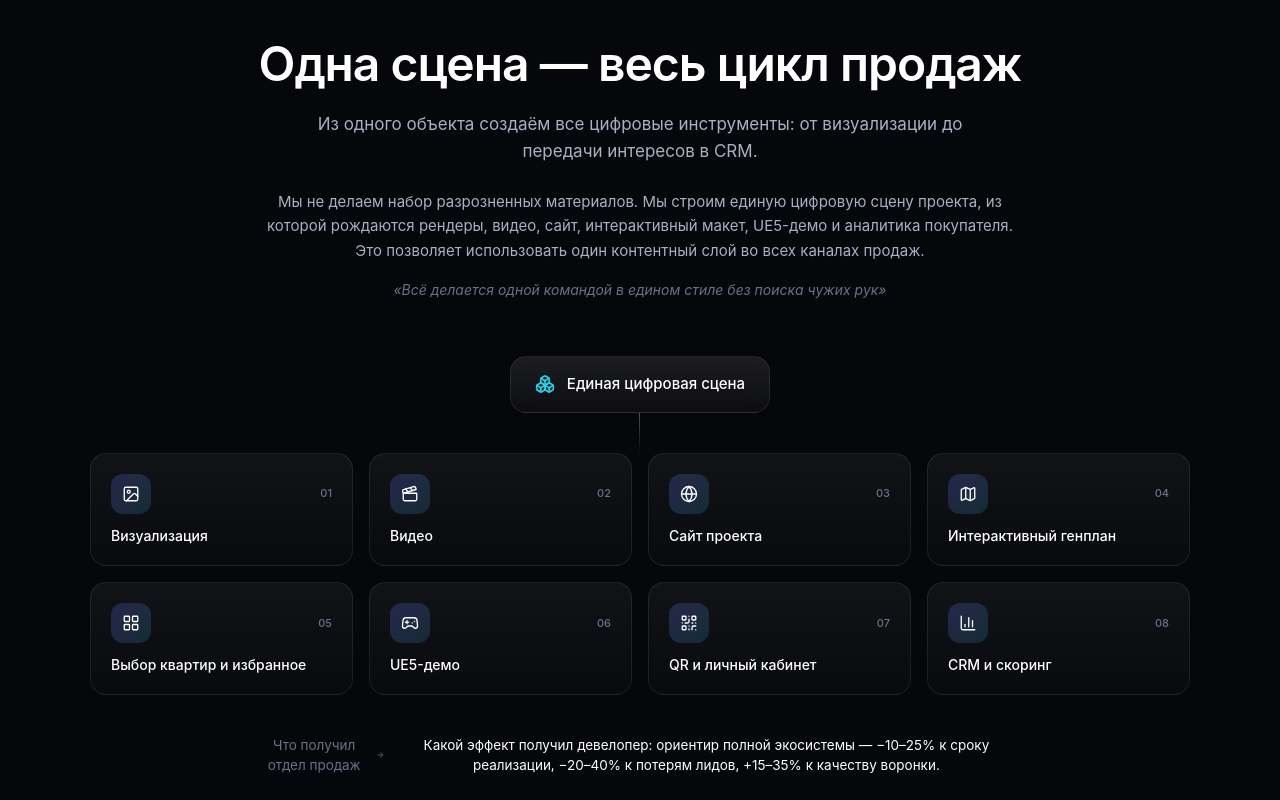
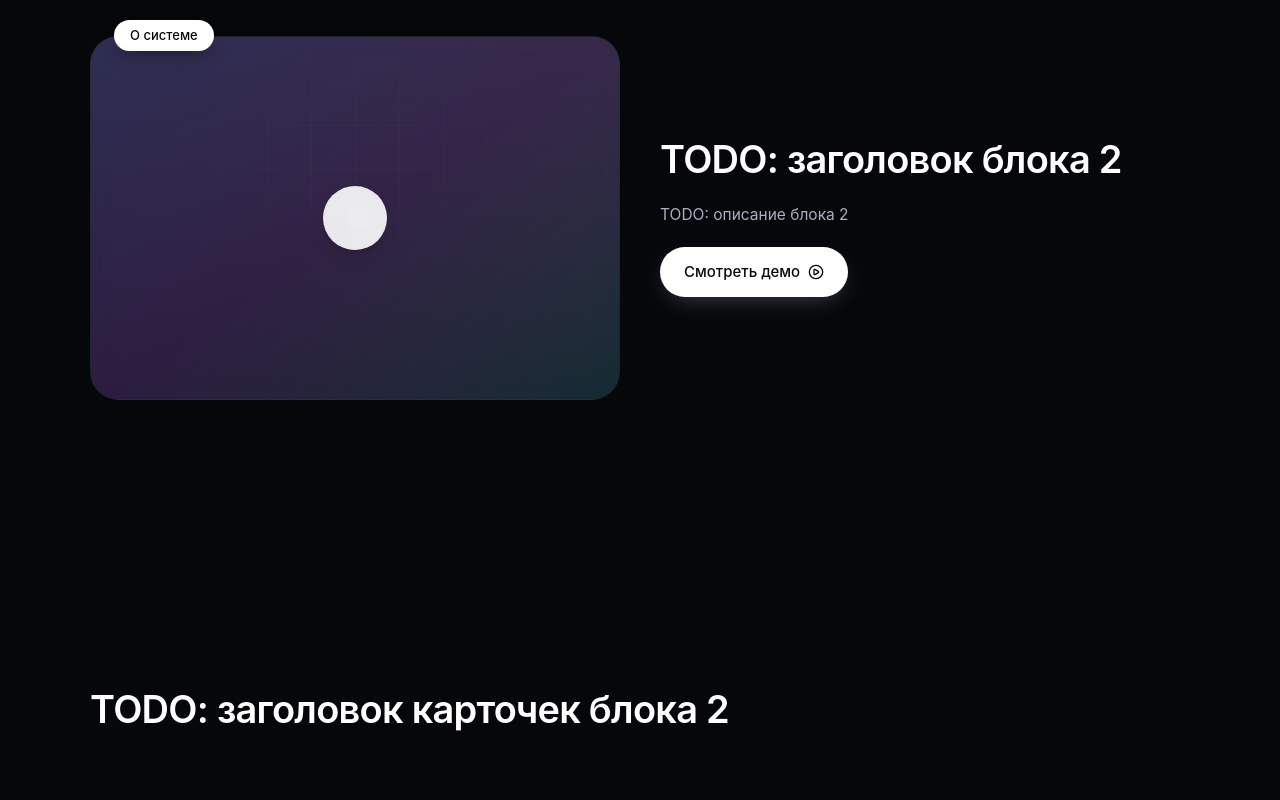
Before and after one commit to DmitryGrachov/landing, a React (Vite) app in the folder frontend/: page / in a window 1280 px wide. Shown: the part 2340-3140 px from the top of the page. Built offline with nearby package versions, Linux system fonts and the light colour scheme.

Commit message:
change new blocks

```diff
--- a/frontend/src/App.tsx
+++ b/frontend/src/App.tsx
@@ -1,7 +1,7 @@
-import { useEffect } from "react";
+import { Fragment, useEffect } from "react";
 import { ContactModalProvider } from "./components/ContactModal";
 import { VideoModalProvider } from "./components/VideoModal";
-import { DEMO_VIDEO_URL } from "./lib/rutube";
+import { systemModules } from "./content/systemModules";
 import Nav from "./components/Nav";
 import Hero from "./sections/Hero";
 import SystemPreview from "./sections/SystemPreview";
@@ -30,10 +30,23 @@ function App() {
           <Nav />
           <main>
             <Hero />
-            <SystemPreview rutubeUrl={DEMO_VIDEO_URL} />
-            <Features />
+            {systemModules.map((mod) => (
+              <Fragment key={mod.id}>
+                <SystemPreview
+                  id={mod.id}
+                  eyebrow={mod.eyebrow}
+                  title={mod.title}
+                  description={mod.description}
+                  buttonLabel={mod.buttonLabel}
+                  previewImage={mod.previewImage}
+                  previewVideoUrl={mod.previewVideoUrl}
+                  modalVideoUrl={mod.modalVideoUrl}
+                />
+                <Features heading={mod.featuresHeading} features={mod.features} />
+              </Fragment>
+            ))}
+            <Comparison />
             <Pipeline />
-            <Comparison />
             <Audiences />
             <Impact />
             <RoiCalculator />
--- /dev/null
+++ b/frontend/src/content/systemModules.ts
@@ -0,0 +1,104 @@
+import type { LucideIcon } from "lucide-react";
+import { Building2, Sofa, DoorOpen, Trees, Sun, LayoutGrid } from "lucide-react";
+import { DEMO_VIDEO_URL } from "../lib/rutube";
+
+export type FeatureCard = {
+  title: string;
+  description: string;
+  image?: string;
+  icon: LucideIcon;
+};
+
+export type SystemModule = {
+  /** Уникальный id секции (используется как #anchor и React key) */
+  id: string;
+  eyebrow: string;
+  title: string;
+  description: string;
+  buttonLabel?: string;
+  /** Видео, показанное встроенным на старте (в блоке SystemPreview) */
+  previewVideoUrl?: string;
+  /** Картинка-заглушка, если previewVideoUrl не задан */
+  previewImage?: string;
+  /** Видео, которое откроется в модалке — если не задано, берётся previewVideoUrl */
+  modalVideoUrl?: string;
+  featuresHeading: string;
+  features: FeatureCard[];
+};
+
+export const systemModules: SystemModule[] = [
+  {
+    id: "demo",
+    eyebrow: "О системе",
+    title: "Интерактивный макет UE5",
+    description:
+      "За пару минут покажем, как визуализация, сайт проекта, выбор квартир, UE5-тур и CRM работают как единое целое — от первого касания клиента до сделки.",
+    previewVideoUrl: DEMO_VIDEO_URL,
+    featuresHeading: "Что входит в проект?",
+    features: [
+      {
+        title: "Обзор ЖК",
+        description: "Обзор жилого комплекса и его окружения",
+        icon: Building2,
+      },
+      {
+        title: "Исследование интерьера",
+        description: "Прогулка по будущей квартире покупателя от 1-го лица",
+        icon: Sofa,
+      },
+      {
+        title: "Обзор зон благоустройства",
+        description: "Отображение мест общего пользования: зелёные зоны, детские и спортивные площадки",
+        icon: Trees,
+      },
+      {
+        title: "Реальный вид из окна",
+        description: "Демонстрация реального вида из окна будущей квартиры покупателя",
+        icon: DoorOpen,
+      },
+      {
+        title: "Смена времени суток",
+        description: "Переключение освещения дня и ночи для оценки атмосферы проекта",
+        icon: Sun,
+      },
+      {
+        title: "Расстановка мебели",
+        description: "Визуализация вариантов меблировки и планировочных решений",
+        icon: LayoutGrid,
+      },
+    ],
+  },
+  {
+    // TODO: заменить на реальные тексты/видео/карточки
+    id: "demo-2",
+    eyebrow: "О системе",
+    title: "TODO: заголовок блока 2",
+    description: "TODO: описание блока 2",
+    previewVideoUrl: undefined,
+    modalVideoUrl: undefined,
+    featuresHeading: "TODO: заголовок карточек блока 2",
+    features: [],
+  },
+  {
+    // TODO: заменить на реальные тексты/видео/карточки
+    id: "demo-3",
+    eyebrow: "О системе",
+    title: "TODO: заголовок блока 3",
+    description: "TODO: описание блока 3",
+    previewVideoUrl: undefined,
+    modalVideoUrl: undefined,
+    featuresHeading: "TODO: заголовок карточек блока 3",
+    features: [],
+  },
+  {
+    // TODO: заменить на реальные тексты/видео/карточки
+    id: "demo-4",
+    eyebrow: "О системе",
+    title: "TODO: заголовок блока 4",
+    description: "TODO: описание блока 4",
+    previewVideoUrl: undefined,
+    modalVideoUrl: undefined,
+    featuresHeading: "TODO: заголовок карточек блока 4",
+    features: [],
+  },
+];
--- a/frontend/src/sections/Features.tsx
+++ b/frontend/src/sections/Features.tsx
@@ -1,49 +1,16 @@
 import { useEffect, useRef, useState } from "react";
-import { ChevronLeft, ChevronRight, Building2, Sofa, DoorOpen, Trees, Sun, LayoutGrid } from "lucide-react";
+import { ChevronLeft, ChevronRight } from "lucide-react";
 import Container from "../components/Container";
 import Reveal from "../components/Reveal";
+import type { FeatureCard } from "../content/systemModules";
 
-type Feature = {
-  title: string;
-  description: string;
-  image?: string;
-  icon: typeof Building2;
-};
-
-const features: Feature[] = [
-  {
-    title: "Обзор ЖК",
-    description: "Обзор жилого комплекса и его окружения",
-    icon: Building2,
-  },
-  {
-    title: "Исследование интерьера",
-    description: "Прогулка по будущей квартире покупателя от 1-го лица",
-    icon: Sofa,
-  },
-  {
-    title: "Обзор зон благоустройства",
-    description: "Отображение мест общего пользования: зелёные зоны, детские и спортивные площадки",
-    icon: Trees,
-  },
-  {
-    title: "Реальный вид из окна",
-    description: "Демонстрация реального вида из окна будущей квартиры покупателя",
-    icon: DoorOpen,
-  },
-  {
-    title: "Смена времени суток",
-    description: "Переключение освещения дня и ночи для оценки атмосферы проекта",
-    icon: Sun,
-  },
-  {
-    title: "Расстановка мебели",
-    description: "Визуализация вариантов меблировки и планировочных решений",
-    icon: LayoutGrid,
-  },
-];
-
-export default function Features() {
+export default function Features({
+  heading,
+  features,
+}: {
+  heading: string;
+  features: FeatureCard[];
+}) {
   const trackRef = useRef<HTMLDivElement>(null);
   const [canScrollLeft, setCanScrollLeft] = useState(false);
   const [canScrollRight, setCanScrollRight] = useState(false);
@@ -81,7 +48,7 @@ export default function Features() {
       <Container>
         <Reveal>
           <h2 className="text-[30px] font-semibold leading-[1.15] text-white min-[640px]:text-[38px] min-[1536px]:text-[46px]">
-            Что входит в проект?
+            {heading}
           </h2>
         </Reveal>
 
--- a/frontend/src/sections/SystemPreview.tsx
+++ b/frontend/src/sections/SystemPreview.tsx
@@ -6,26 +6,39 @@ import { useVideoModal } from "../components/VideoModal";
 import { toRutubeEmbedUrl } from "../lib/rutube";
 
 export default function SystemPreview({
-  image,
-  rutubeUrl,
+  id = "demo",
+  eyebrow = "О системе",
+  title,
+  description,
+  buttonLabel = "Смотреть демо",
+  previewImage,
+  previewVideoUrl,
+  modalVideoUrl,
 }: {
-  image?: string;
-  rutubeUrl?: string;
-} = {}) {
+  id?: string;
+  eyebrow?: string;
+  title: string;
+  description: string;
+  buttonLabel?: string;
+  previewImage?: string;
+  previewVideoUrl?: string;
+  modalVideoUrl?: string;
+}) {
   const { openVideoModal } = useVideoModal();
+  const videoForModal = modalVideoUrl ?? previewVideoUrl;
 
   return (
-    <section id="demo" className="relative py-28 min-[640px]:py-36 min-[1536px]:py-44 min-[1920px]:py-52">
+    <section id={id} className="relative py-28 min-[640px]:py-36 min-[1536px]:py-44 min-[1920px]:py-52">
       <Container>
         <div className="grid grid-cols-1 gap-10 min-[1024px]:grid-cols-2 min-[1024px]:items-center min-[1536px]:gap-16">
           <Reveal className="relative">
             <span className="absolute -top-4 left-6 z-10 inline-flex items-center gap-2 rounded-full bg-white px-4 py-1.5 text-[13px] font-medium text-[#08090d] shadow-[0_8px_20px_-8px_rgba(0,0,0,0.5)] min-[1536px]:px-5 min-[1536px]:py-2 min-[1536px]:text-[14.5px]">
-              О системе
+              {eyebrow}
             </span>
             <div className="relative aspect-[4/3] overflow-hidden rounded-[28px] glass-strong min-[640px]:aspect-[16/11]">
-              {rutubeUrl ? (
+              {previewVideoUrl ? (
                 <iframe
-                  src={toRutubeEmbedUrl(rutubeUrl)}
+                  src={toRutubeEmbedUrl(previewVideoUrl)}
                   title="Демо системы"
                   className="absolute inset-0 h-full w-full"
                   allow="clipboard-write; autoplay; fullscreen"
@@ -34,8 +47,8 @@ export default function SystemPreview({
                 />
               ) : (
                 <>
-                  {image ? (
-                    <img src={image} alt="Демо системы" className="absolute inset-0 h-full w-full object-cover" />
+                  {previewImage ? (
+                    <img src={previewImage} alt="Демо системы" className="absolute inset-0 h-full w-full object-cover" />
                   ) : (
                     <>
                       <div className="absolute inset-0 bg-gradient-to-br from-indigo/25 via-violet/20 to-cyan/15" />
@@ -44,8 +57,8 @@ export default function SystemPreview({
                   )}
                   <button
                     type="button"
-                    aria-label="Смотреть демо"
-                    onClick={() => openVideoModal(rutubeUrl)}
+                    aria-label={buttonLabel}
+                    onClick={() => openVideoModal(videoForModal)}
                     className="absolute left-1/2 top-1/2 flex h-16 w-16 -translate-x-1/2 -translate-y-1/2 items-center justify-center rounded-full bg-white/90 shadow-lg transition-transform hover:scale-105 min-[1536px]:h-20 min-[1536px]:w-20"
                   >
                     <div className="ml-1.5 h-0 w-0 border-y-[11px] border-l-[18px] border-y-transparent border-l-[#0a0c13] min-[1536px]:border-y-[13px] min-[1536px]:border-l-[21px]" />
@@ -57,17 +70,17 @@ export default function SystemPreview({
 
           <Reveal delay={0.1} className="flex flex-col items-start gap-5 min-[1536px]:gap-6">
             <h2 className="text-[30px] font-semibold leading-[1.15] text-white min-[640px]:text-[38px] min-[1536px]:text-[46px]">
-              Как устроена единая цифровая экосистема
+              {title}
             </h2>
             <p className="max-w-[520px] text-[15.5px] leading-relaxed text-ink-dim min-[1536px]:max-w-[600px] min-[1536px]:text-[18px]">
-              За пару минут покажем, как визуализация, сайт проекта, выбор квартир, UE5-тур и CRM работают как единое целое — от первого касания клиента до сделки.
+              {description}
             </p>
             <Button
               variant="primary"
               icon={<PlayCircle className="h-4 w-4" />}
-              onClick={() => openVideoModal(rutubeUrl)}
+              onClick={() => openVideoModal(videoForModal)}
             >
-              Смотреть демо
+              {buttonLabel}
             </Button>
           </Reveal>
         </div>
```
Also changed, not shown: frontend/index.html (+6 -2 lines), frontend/.claude/launch.json (added).
